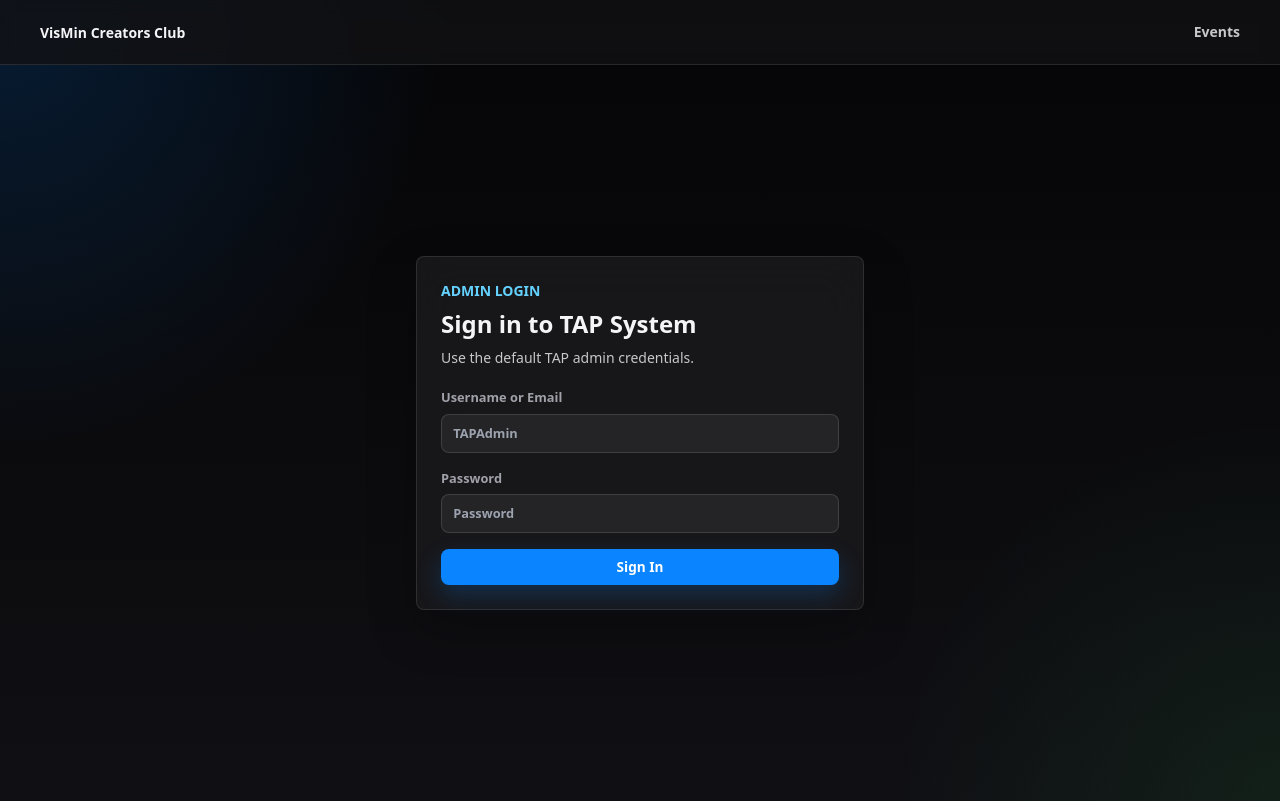
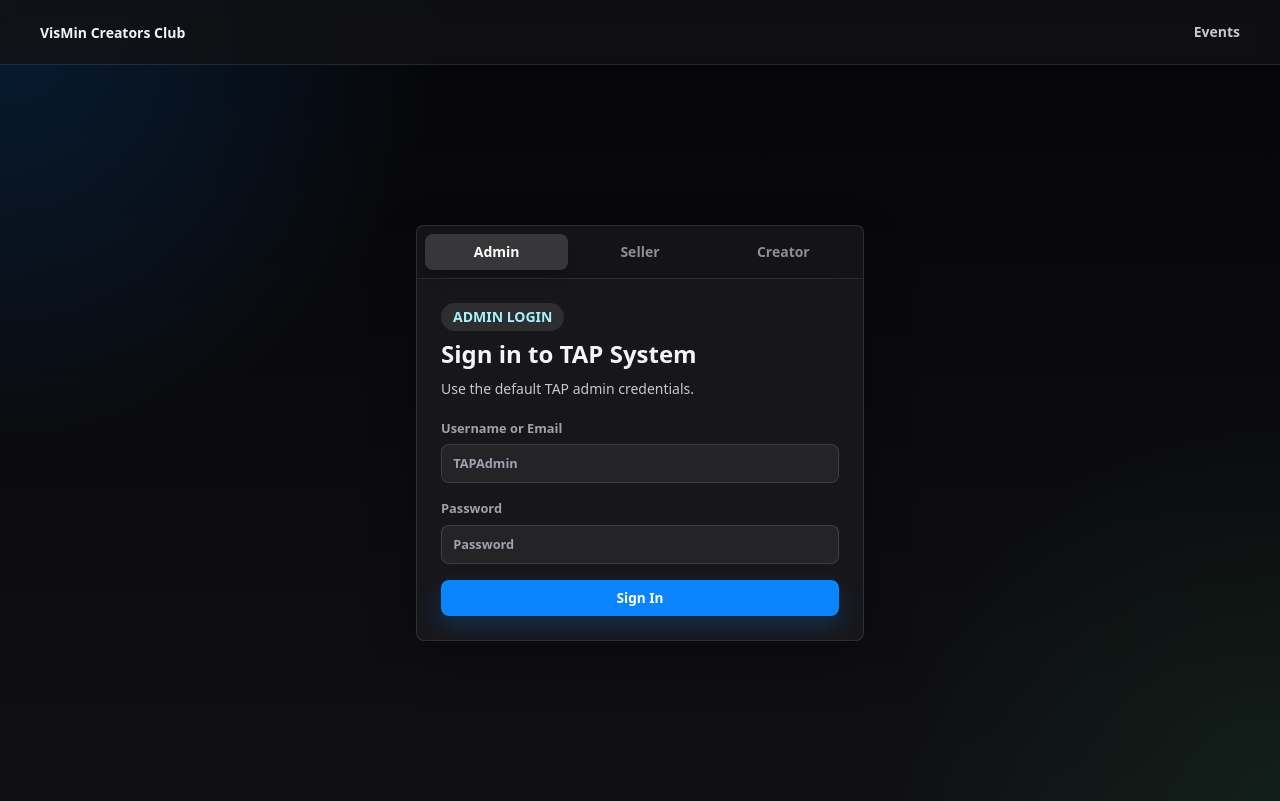
Before and after one commit to bryllmatthew/iplast-tap-system, a Next.js app: page /login in a window 1280 px wide. Built offline with nearby package versions, Linux system fonts and the light colour scheme; no server answers.

Commit message:
Polish account and creator campaign UI

```diff
--- a/app/creator/campaigns/page.tsx
+++ b/app/creator/campaigns/page.tsx
@@ -7,22 +7,62 @@ import { listCreatorCampaigns } from "@/lib/repository";
 export default async function CreatorCampaignsPage() {
   const user = await requireAuth("creator");
   const rows = await listCreatorCampaigns(user.id);
+  const approvedRows = rows.filter(({ application }) => application?.status === "approved");
+  const availableRows = rows.filter(({ application }) => application?.status !== "approved");
 
   return (
     <section className="space-y-5">
       <div className="tap-card p-5">
-        <h1 className="text-3xl font-black text-ink">Available Campaigns</h1>
-        <p className="mt-2 text-slate-600">Browse affiliate campaigns that are open for creator applications.</p>
+        <h1 className="text-3xl font-black text-ink">Campaigns</h1>
+        <p className="mt-2 text-slate-600">Track approved campaigns and browse affiliate campaigns open for applications.</p>
       </div>
 
+      <CampaignSection title="Approved Campaigns" empty="No approved campaigns yet. Once TAP approves your application, it will appear here.">
+        {approvedRows.map((row) => <CampaignCard key={row.campaign.id} row={row} />)}
+      </CampaignSection>
+
+      <CampaignSection title="Available Campaigns" empty="No other recruiting campaigns are available yet.">
+        {availableRows.map((row) => <CampaignCard key={row.campaign.id} row={row} />)}
+      </CampaignSection>
+    </section>
+  );
+}
+
+function CampaignSection({
+  title,
+  empty,
+  children
+}: {
+  title: string;
+  empty: string;
+  children: React.ReactNode;
+}) {
+  const hasChildren = Boolean(children && (!Array.isArray(children) || children.length));
+
+  return (
+    <section className="space-y-3">
+      <h2 className="px-1 text-xl font-black text-ink">{title}</h2>
       <div className="grid gap-4 md:grid-cols-2">
-        {rows.map(({ campaign, brand, seller, application }) => (
-          <Link key={campaign.id} className="tap-card block p-5 hover:border-cyan-400" href={`/creator/campaigns/${campaign.id}`}>
+        {hasChildren ? children : <div className="tap-card p-8 text-center text-slate-500 md:col-span-2">{empty}</div>}
+      </div>
+    </section>
+  );
+}
+
+function CampaignCard({
+  row
+}: {
+  row: Awaited<ReturnType<typeof listCreatorCampaigns>>[number];
+}) {
+  const { campaign, brand, seller, application } = row;
+
+  return (
+    <Link className="campaign-card tap-card block p-5 hover:border-cyan-400" href={`/creator/campaigns/${campaign.id}`}>
       <div className="flex flex-wrap items-start justify-between gap-3">
         <div>
-                <p className="text-sm font-black uppercase text-cyan-700">{brand?.brand_name || "Brand Campaign"}</p>
-                <h2 className="mt-2 text-xl font-black text-ink">{campaign.campaign_name}</h2>
-                <p className="mt-1 text-sm text-slate-500">{seller?.company_name || "TAP Campaign"}</p>
+          <p className="campaign-card-accent text-sm font-black uppercase text-cyan-700">{brand?.brand_name || "Brand Campaign"}</p>
+          <h3 className="campaign-card-title mt-2 text-xl font-black text-ink">{campaign.campaign_name}</h3>
+          <p className="campaign-card-meta mt-1 text-sm text-slate-500">{seller?.company_name || "TAP Campaign"}</p>
         </div>
         <span className="status-pill bg-cyan-50 text-cyan-700">{application?.status || campaign.status}</span>
       </div>
@@ -30,16 +70,8 @@ export default async function CreatorCampaignsPage() {
         <Info label="Open Plan Commission" value={`${number(campaign.open_plan_commission)}%`} />
         <Info label="Assets" value={campaign.campaign_assets_url ? "Available" : "Not added"} />
       </div>
-            <p className="mt-4 line-clamp-3 text-sm leading-6 text-slate-600">{campaign.campaign_requirements || campaign.campaign_mechanics}</p>
+      <p className="campaign-card-meta mt-4 line-clamp-3 text-sm leading-6 text-slate-600">{campaign.campaign_requirements || campaign.campaign_mechanics}</p>
     </Link>
-        ))}
-        {!rows.length ? (
-          <div className="tap-card p-8 text-center text-slate-500 md:col-span-2">
-            No recruiting campaigns are available yet.
-          </div>
-        ) : null}
-      </div>
-    </section>
   );
 }
 
--- a/app/globals.css
+++ b/app/globals.css
@@ -261,6 +261,24 @@ textarea {
   background: rgba(10, 132, 255, 0.1);
 }
 
+.campaign-card {
+  transition:
+    background 160ms ease,
+    border-color 160ms ease,
+    transform 160ms ease;
+}
+
+.campaign-card:hover {
+  background: linear-gradient(135deg, rgba(10, 132, 255, 0.16), rgba(191, 90, 242, 0.1));
+  transform: translateY(-1px);
+}
+
+.campaign-card:hover .campaign-card-title,
+.campaign-card:hover .campaign-card-meta,
+.campaign-card:hover .campaign-card-accent {
+  color: #ffffff;
+}
+
 .text-6xl {
   font-size: clamp(2.65rem, 5vw, 4rem);
   line-height: 1.02;
--- a/app/login/page.tsx
+++ b/app/login/page.tsx
@@ -9,11 +9,36 @@ export default async function LoginPage({
   const role = query.role === "seller" ? "seller" : query.role === "creator" ? "creator" : "admin";
   const next = query.next || (role === "seller" ? "/seller" : role === "creator" ? "/creator" : "/admin");
   const title = role === "seller" ? "Seller Login" : role === "creator" ? "Creator Login" : "Admin Login";
+  const roleAccent =
+    role === "admin"
+      ? "from-sky-500/30 to-cyan-400/10 text-cyan-200"
+      : role === "seller"
+        ? "from-orange-500/30 to-amber-300/10 text-orange-100"
+        : "from-fuchsia-500/30 to-cyan-400/10 text-fuchsia-100";
+  const roleTabs = [
+    { id: "admin", label: "Admin", href: "/login?role=admin&next=/admin" },
+    { id: "seller", label: "Seller", href: "/login?role=seller&next=/seller" },
+    { id: "creator", label: "Creator", href: "/login?role=creator&next=/creator" }
+  ];
 
   return (
     <main className="tap-shell grid min-h-[calc(100vh-64px)] place-items-center py-8">
-      <section className="tap-card w-full max-w-md p-6">
-        <p className="text-sm font-black uppercase text-cyan-700">{title}</p>
+      <section className={`tap-card w-full max-w-md overflow-hidden border-t-4 bg-gradient-to-br ${roleAccent}`}>
+        <div className="grid grid-cols-3 border-b border-slate-200 bg-black/10 p-2">
+          {roleTabs.map((tab) => (
+            <a
+              key={tab.id}
+              className={`rounded-lg px-3 py-2 text-center text-sm font-black transition ${
+                role === tab.id ? "bg-white/15 text-white shadow-lg" : "text-slate-500 hover:bg-white/10 hover:text-white"
+              }`}
+              href={tab.href}
+            >
+              {tab.label}
+            </a>
+          ))}
+        </div>
+        <div className="p-6">
+        <p className="inline-flex rounded-full bg-white/10 px-3 py-1 text-sm font-black uppercase">{title}</p>
         <h1 className="mt-2 text-3xl font-black text-ink">Sign in to TAP System</h1>
         <p className="mt-2 text-slate-600">
           {role === "admin" ? "Use the default TAP admin credentials." : "Use the login details provided by TAP Admin."}
@@ -36,6 +61,7 @@ export default async function LoginPage({
             Sign In
           </button>
         </form>
+        </div>
       </section>
     </main>
   );
```
Lines whose indentation alone changed are shown as unchanged.
